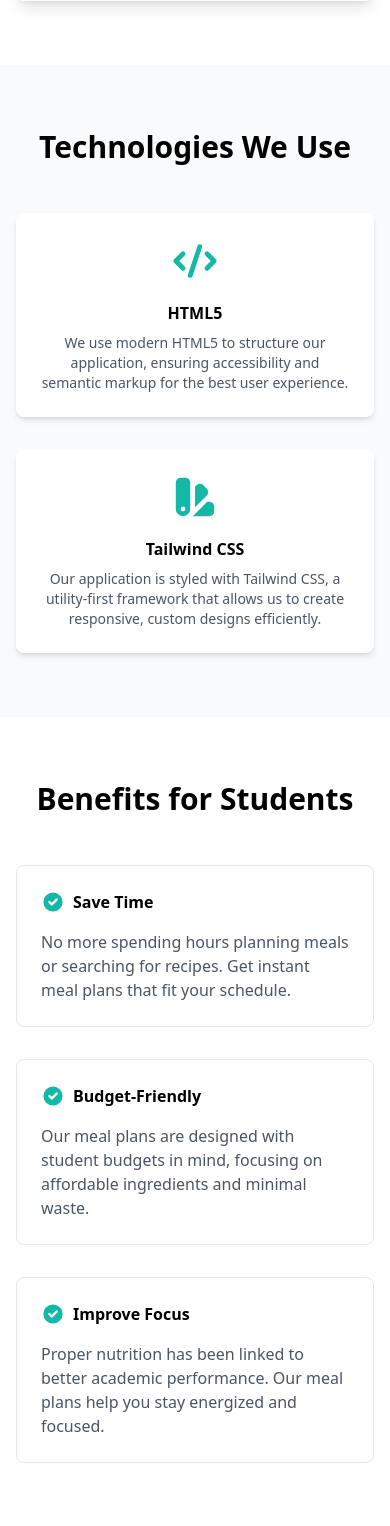
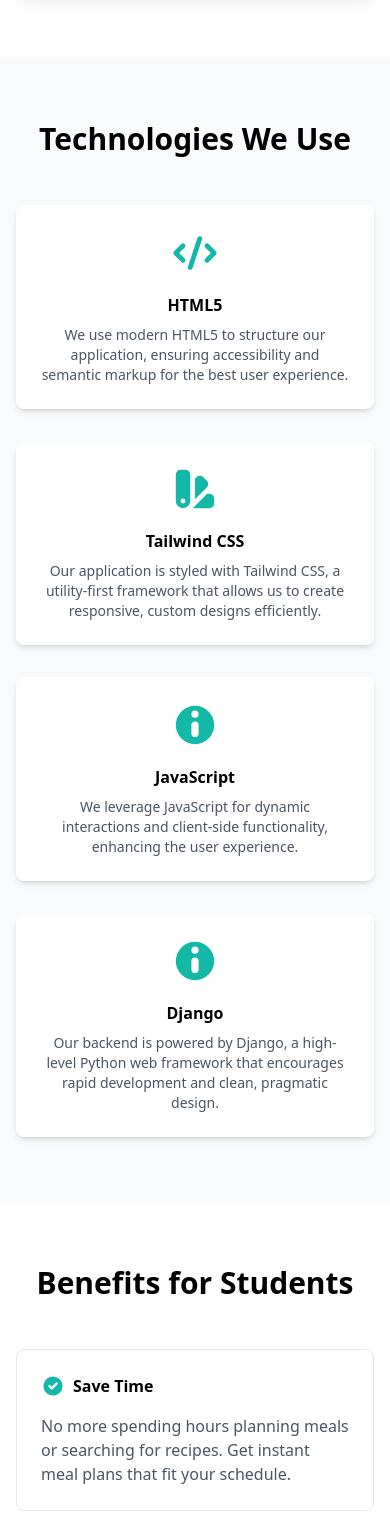
Before and after one commit to Zeusangis/hackathon, a Django app: page /about/ in a window 390 px wide. Shown: the part 3771-5297 px from the top of the page. Run offline with Django 5.2, Linux system fonts and the light colour scheme; a user stored in the database is signed in; parts of the project's set-up code (start-up, migrations or seed data) failed here and were passed over; some libraries are stand-ins or nearby versions.

Commit message:
Refactor layout in progress, step-2, choose templates for improved responsiveness and consistency

```diff
--- a/templates/choose/progress.html
+++ b/templates/choose/progress.html
@@ -1,7 +1,7 @@
-<div class="relative flex justify-between items-center mb-10">
+<div class="relative flex justify-between items-center px-3 md:px-0 mb-10">
   <!-- Line behind the steps -->
   <div
-    class="mx-6 md:mx-0 absolute top-1/2 left-0 w-full h-1 bg-gray-300 transform -translate-y-1/2 z-0"
+    class="mx-3 md:mx-auto absolute top-1/2 left-0 w-full h-1 bg-gray-300 transform -translate-y-1/2 z-0"
   ></div>
   <!-- Line progress -->
   <div
--- a/templates/choose/step-2.html
+++ b/templates/choose/step-2.html
@@ -2,10 +2,10 @@
   class="min-h-screen bg-gradient-to-br from-white via-blue-50 to-purple-100"
 >
   <!-- Main Content -->
-  <div class="container md:mx-auto md:px-4 md:py-12">
+  <div class="md:container md:mx-auto md:px-4 md:py-12">
     <!-- Header Section -->
-    <div class="text-center mb-12">
-      <h1 class="text-4xl md:text-5xl font-bold mb-4">
+    <div class="text-center md:mb-12">
+      <h1 class="text-4xl md:text-5xl font-bold md:mb-4">
         <span
           class="bg-gradient-to-r from-blue-500 to-teal-400 bg-clip-text text-transparent"
           >Dietary Preferences</span
--- a/wellBite/templates/wellBite/about.html
+++ b/wellBite/templates/wellBite/about.html
@@ -6,21 +6,11 @@
   <!-- About Hero Section -->
   <section class="py-16 md:py-24 text-center">
     <div class="container mx-auto px-4">
-      <h1 class="text-5xl md:text-6xl font-bold mb-6">
+      <h1 class="text-5xl md:text-6xl font-bold mb-4">
         <span
-          style="
-            background: linear-gradient(
-              to right,
-              oklch(77.7% 0.152 181.912),
-              oklch(80% 0.15 181.912)
-            );
-            -webkit-background-clip: text;
-            background-clip: text;
-            color: transparent;
-          "
+          class="bg-gradient-to-r from-blue-500 to-teal-400 bg-clip-text text-transparent"
+          >About Us</span
         >
-          About WellBite
-        </span>
       </h1>
       <h2 class="text-3xl md:text-4xl font-bold text-gray-800 mb-8">
         Nutrition Made Simple for Students
@@ -267,7 +257,7 @@
     <div class="container mx-auto px-4">
       <h2 class="text-3xl font-bold text-center mb-12">Technologies We Use</h2>
 
-      <div class="grid grid-cols-1 md:grid-cols-2 gap-8 max-w-4xl mx-auto">
+      <div class="grid grid-cols-1 md:grid-cols-4 gap-8 max-w-5xl mx-auto">
         <!-- Tech 1 -->
         <div class="bg-white p-6 rounded-lg shadow-md text-center">
           <svg
@@ -310,7 +300,46 @@
             efficiently.
           </p>
         </div>
+        <!-- Tech 3 -->
+        <div class="bg-white p-6 rounded-lg shadow-md text-center">
+          <svg
+            class="w-12 h-12 text-teal-500 mx-auto mb-4"
+            fill="currentColor"
+            viewBox="0 0 20 20"
+            xmlns="http://www.w3.org/2000/svg"
+          >
+            <path
+              fill-rule="evenodd"
+              d="M10 2a8 8 0 100 16 8 8 0 000-16zm1.5 11.5a1.5 1.5 0 11-3 0V10a1.5 1.5 0 013 0v3.5zM10 7a1.5 1.5 0 100-3A1.5 1.5 0 0010 7z"
+              clip-rule="evenodd"
+            ></path>
+          </svg>
+          <h3 class="font-bold mb-2">JavaScript</h3>
+          <p class="text-gray-600 text-sm">
+            We leverage JavaScript for dynamic interactions and client-side
+            functionality, enhancing the user experience.
+          </p>
       </div>
+        <!-- Tech 4 -->
+        <div class="bg-white p-6 rounded-lg shadow-md text-center">
+          <svg
+            class="w-12 h-12 text-teal-500 mx-auto mb-4"
+            fill="currentColor"
+            viewBox="0 0 20 20"
+            xmlns="http://www.w3.org/2000/svg"
+          >
+            <path
+              fill-rule="evenodd"
+              d="M10 2a8 8 0 100 16 8 8 0 000-16zm1.5 11.5a1.5 1.5 0 11-3 0V10a1.5 1.5 0 013 0v3.5zM10 7a1.5 1.5 0 100-3A1.5 1.5 0 0010 7z"
+              clip-rule="evenodd"
+            ></path>
+          </svg>
+          <h3 class="font-bold mb-2">Django</h3>
+          <p class="text-gray-600 text-sm">
+            Our backend is powered by Django, a high-level Python web framework
+            that encourages rapid development and clean, pragmatic design.
+          </p>
+        </div>
     </div>
   </section>
 
```
Also changed, not shown: wellBite/templates/wellBite/choose.html (+9 -3 lines).
